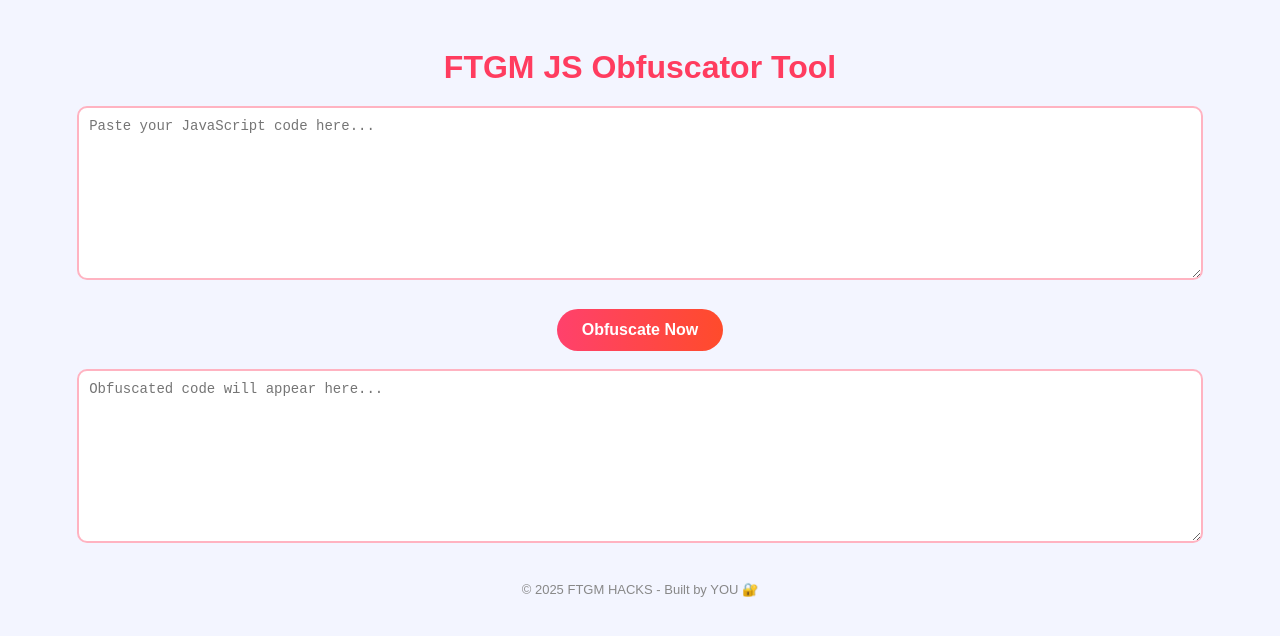
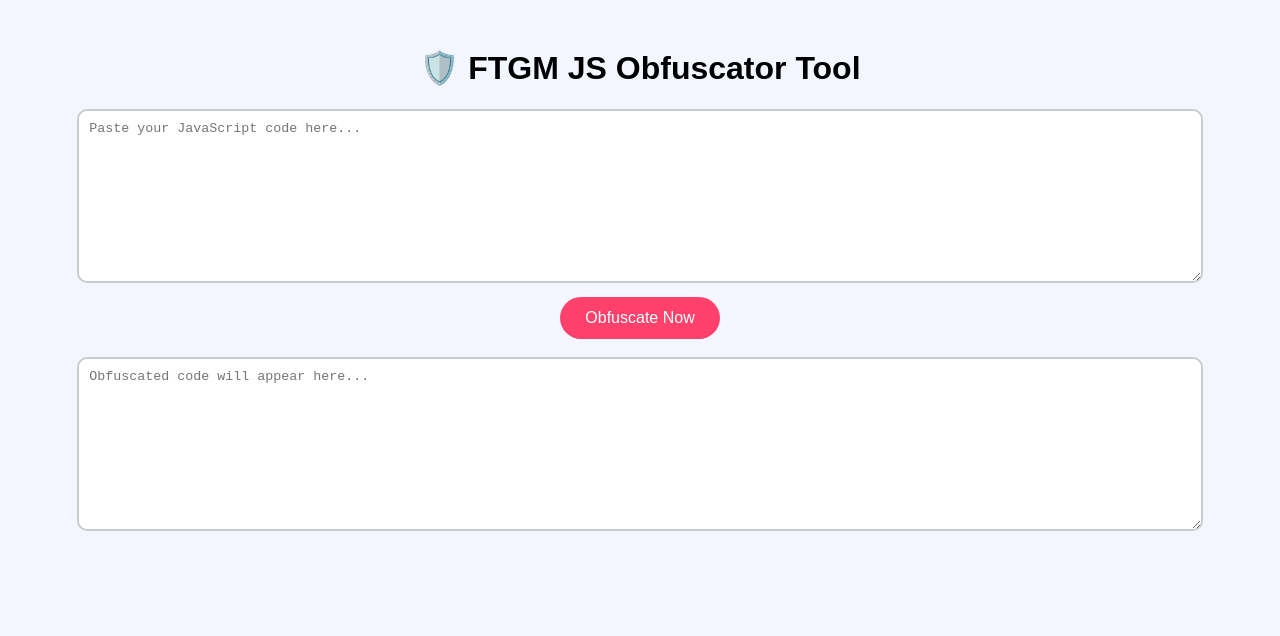
Before and after one commit to Abeerking12/Code-Encrypter, a plain HTML site: page index.html in a window 1280 px wide. Drawn offline with Linux system fonts and the light colour scheme.

Commit message:
index.html

```diff
--- a/index.html
+++ b/index.html
@@ -2,88 +2,64 @@
 <html lang="en">
 <head>
   <meta charset="UTF-8">
-  <title>FTGM JS Obfuscator</title>
+  <title>FTGM Obfuscator</title>
+
+  <!-- ✅ Load JS Obfuscator Library -->
   <script src="https://cdn.jsdelivr.net/npm/javascript-obfuscator/browser.js"></script>
+
   <style>
     body {
-      font-family: Arial, sans-serif;
       background: #f3f5ff;
+      font-family: sans-serif;
       padding: 20px;
       text-align: center;
     }
-
-    h1 {
-      color: #ff3c5f;
-      margin-bottom: 20px;
-    }
-
     textarea {
       width: 90%;
       height: 150px;
-      margin-bottom: 15px;
       padding: 10px;
       font-family: monospace;
-      font-size: 14px;
-      border: 2px solid #ffb3c1;
+      border: 2px solid #ccc;
       border-radius: 10px;
-      resize: vertical;
+      margin-bottom: 10px;
     }
-
     button {
-      background: linear-gradient(to right, #ff416c, #ff4b2b);
+      background: #ff416c;
       color: white;
+      border: none;
       padding: 12px 25px;
       font-size: 16px;
-      border: none;
       border-radius: 30px;
       cursor: pointer;
-      font-weight: bold;
-      margin-top: 10px;
-    }
-
-    button:hover {
-      opacity: 0.9;
-    }
-
-    footer {
-      margin-top: 20px;
-      color: #888;
-      font-size: 13px;
     }
   </style>
 </head>
 <body>
 
-  <h1>FTGM JS Obfuscator Tool</h1>
+  <h1>🛡️ FTGM JS Obfuscator Tool</h1>
 
   <textarea id="input" placeholder="Paste your JavaScript code here..."></textarea><br>
   <button onclick="obfuscateCode()">Obfuscate Now</button><br><br>
   <textarea id="output" placeholder="Obfuscated code will appear here..." readonly></textarea>
 
-  <footer>© 2025 FTGM HACKS - Built by YOU 🔐</footer>
-
   <script>
     function obfuscateCode() {
-      const code = document.getElementById("input").value.trim();
-      if (!code) {
-        alert("⚠️ Please enter some code first.");
+      const code = document.getElementById("input").value;
+
+      if (!window.JavaScriptObfuscator) {
+        alert("❌ Obfuscator library load nahi hui! Internet check karo.");
         return;
       }
 
-      try {
       const obfuscated = JavaScriptObfuscator.obfuscate(code, {
         compact: true,
         controlFlowFlattening: true,
         deadCodeInjection: true,
-          stringArray: true,
-          stringArrayEncoding: ['rc4'],
+        stringArrayEncoding: ["rc4"],
         selfDefending: true
       }).getObfuscatedCode();
 
       document.getElementById("output").value = obfuscated;
-      } catch (e) {
-        alert("❌ Error: " + e.message);
-      }
     }
   </script>
 
```
Lines whose indentation alone changed are shown as unchanged.
